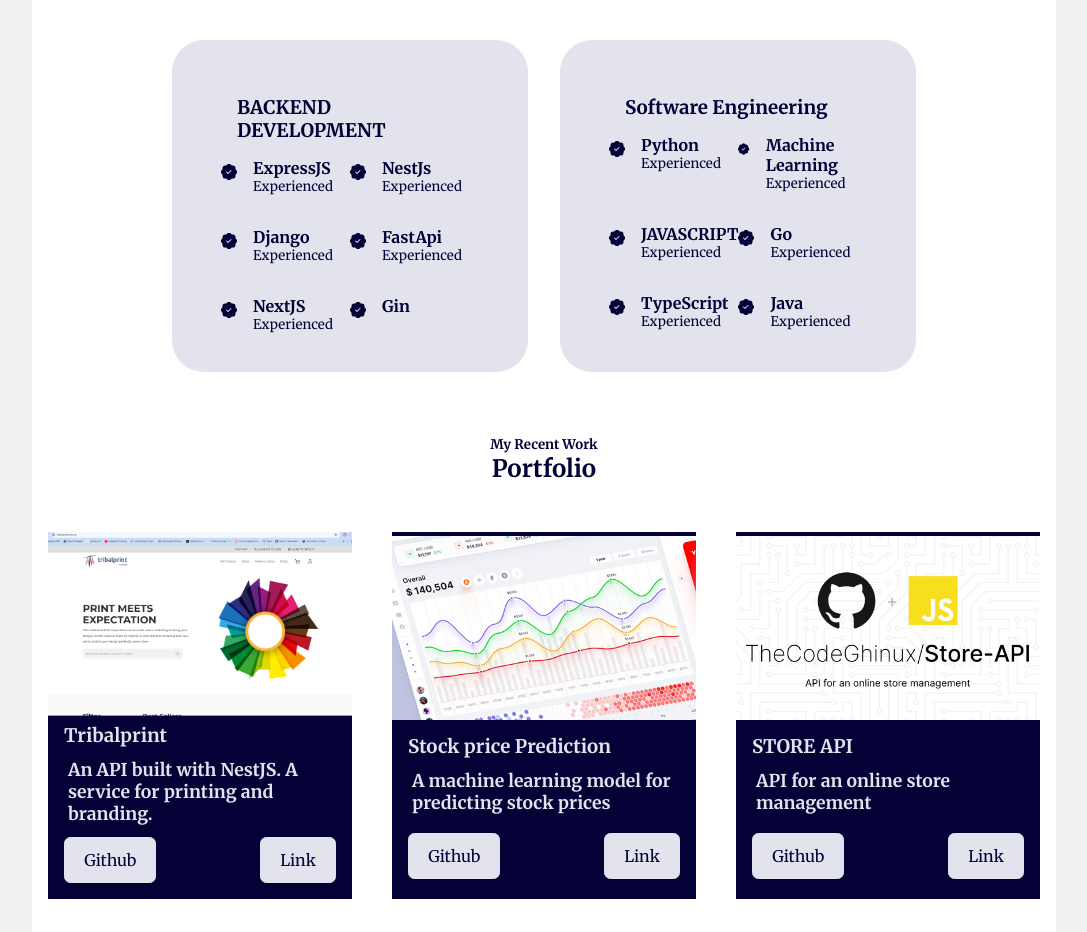
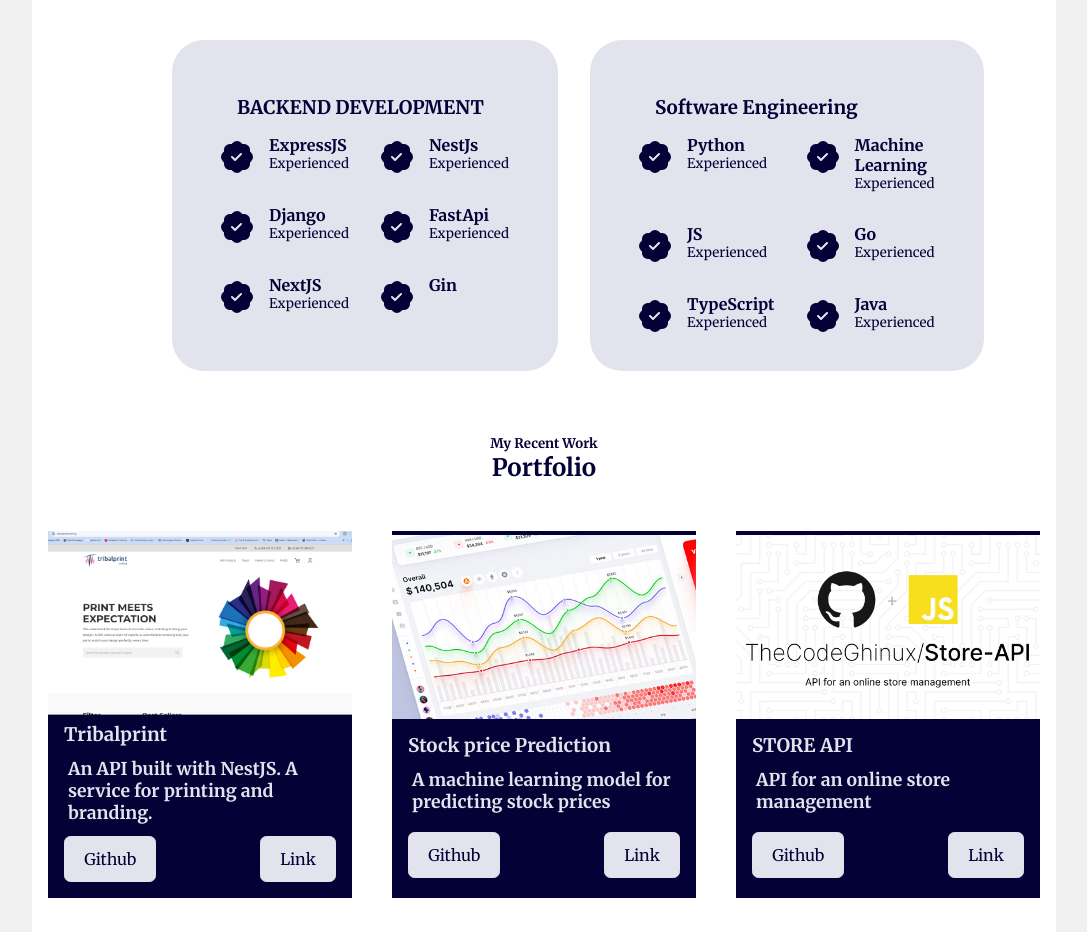
Before and after one commit to TheCodeGhinux/Portfolio-V2, a React (Vite) app: page / in a window 1280 px wide. Shown: the part 1320-2252 px from the top of the page, without its empty margins (96-1183 px from the left). Built offline with nearby package versions, Linux system fonts and the light colour scheme.

Commit message:
updated code

```diff
--- a/src/components/experience/Experience.jsx
+++ b/src/components/experience/Experience.jsx
@@ -91,7 +91,7 @@ const Experience = (props) => {
             <article className="experience-details">
               <BsPatchCheckFill className='experience-details-icon' />
               <div>
-                <h4>JAVASCRIPT</h4>
+                <h4>JS</h4>
                 <small className="experience-details" >Experienced</small>
               </div>
             </article>
--- a/src/components/experience/experience.css
+++ b/src/components/experience/experience.css
@@ -47,7 +47,7 @@
 .experience-content {
   display: grid;
   grid-template-columns: 1fr 1fr;
-  row-gap: 2rem;
+  gap: 2rem;
 }
 
 .experience-details {
@@ -58,6 +58,8 @@
 .experience-details-icon {
   margin-top: 6px;
   color: var(--color-text-primary);
+  min-width: 2rem;
+  min-height: 2rem;
 }
 
 /* MEDIA QUERIES */
```
